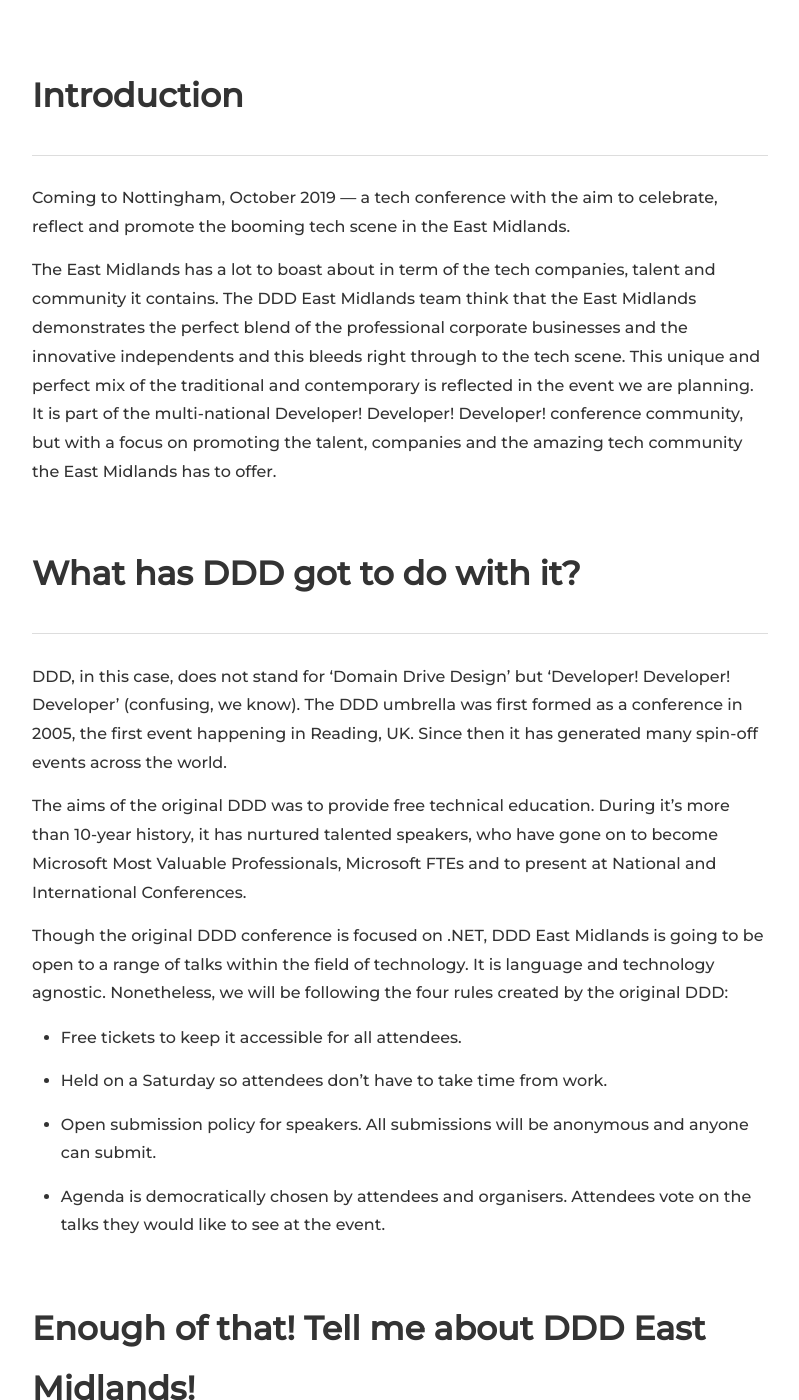
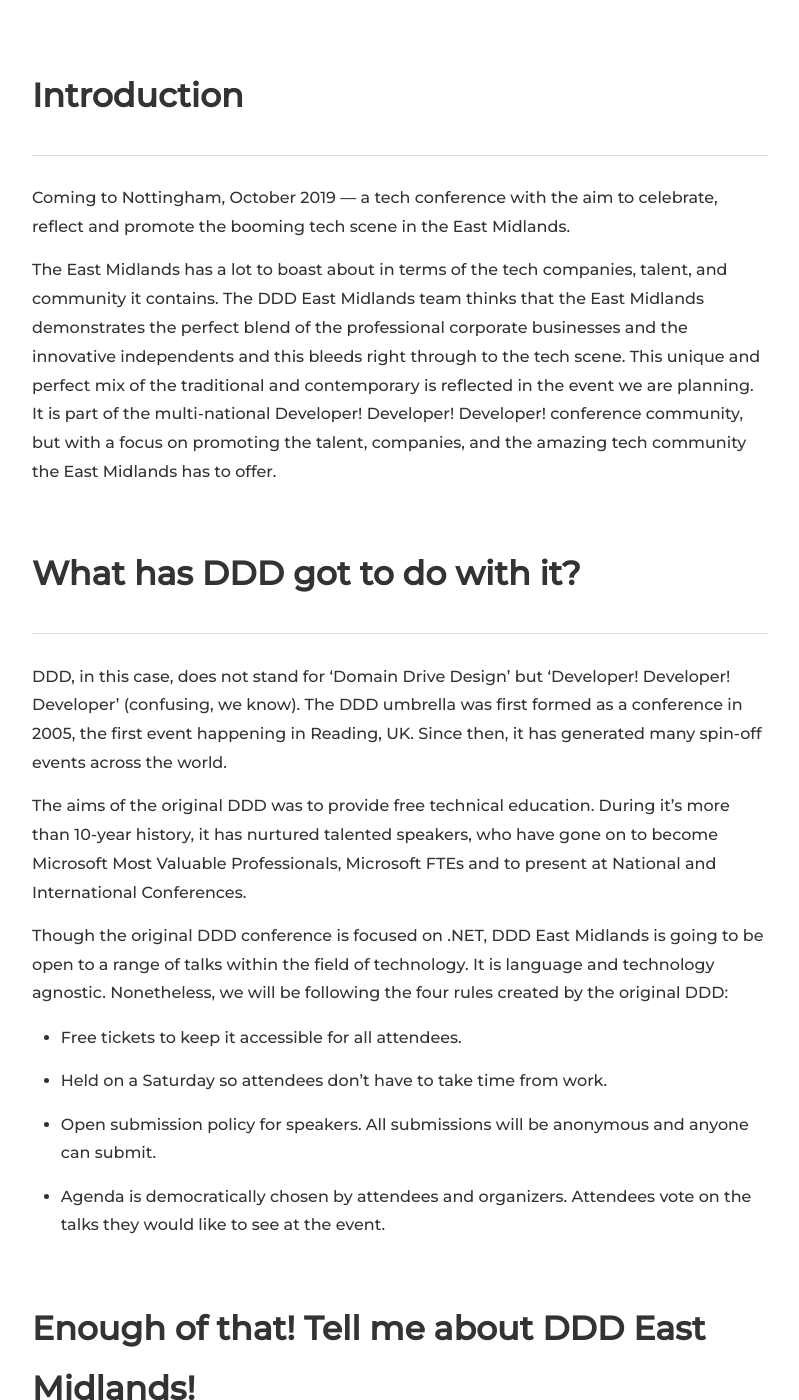
Before and after one commit to DDDEastMidlandsLimited/dddem-blog, a Jekyll site: the page built from _posts/2019-01-06-dddem-post.md, in a window 1280 px wide and 1400 px high, scrolled down 875 px. Shown: the whole window, without its empty margins (240-1039 px from the left). Built offline with Jekyll 4.4.1, drawn with Linux system fonts in a browser that asks for light colours; nearby versions of some CDN libraries; some of the changed text lies outside the part shown.

Commit message:
fixed some typos and added some oxford commas

```diff
--- a/_posts/2019-01-06-dddem-post.md
+++ b/_posts/2019-01-06-dddem-post.md
@@ -23,14 +23,14 @@
 
 Coming to Nottingham, October 2019 — a tech conference with the aim to celebrate, reflect and promote the booming tech scene in the East Midlands.
 
-The East Midlands has a lot to boast about in term of the tech companies, talent and community it contains. The DDD East Midlands team think that the East Midlands demonstrates the perfect blend of the professional corporate businesses and the innovative independents and this bleeds right through to the tech scene. This unique and perfect mix of the traditional and contemporary is reflected in the event we are planning. It is part of the multi-national Developer! Developer! Developer! conference community, but with a focus on promoting the talent, companies and the amazing tech community the East Midlands has to offer.
+The East Midlands has a lot to boast about in terms of the tech companies, talent, and community it contains. The DDD East Midlands team thinks that the East Midlands demonstrates the perfect blend of the professional corporate businesses and the innovative independents and this bleeds right through to the tech scene. This unique and perfect mix of the traditional and contemporary is reflected in the event we are planning. It is part of the multi-national Developer! Developer! Developer! conference community, but with a focus on promoting the talent, companies, and the amazing tech community the East Midlands has to offer.
 
 <br/>
 
 # What has DDD got to do with it?
 ---
 
-DDD, in this case, does not stand for ‘Domain Drive Design’ but ‘Developer! Developer! Developer’ (confusing, we know). The DDD umbrella was first formed as a conference in 2005, the first event happening in Reading, UK. Since then it has generated many spin-off events across the world.
+DDD, in this case, does not stand for ‘Domain Drive Design’ but ‘Developer! Developer! Developer’ (confusing, we know). The DDD umbrella was first formed as a conference in 2005, the first event happening in Reading, UK. Since then, it has generated many spin-off events across the world.
 
 The aims of the original DDD was to provide free technical education. During it’s more than 10-year history, it has nurtured talented speakers, who have gone on to become Microsoft Most Valuable Professionals, Microsoft FTEs and to present at National and International Conferences.
 
@@ -42,7 +42,7 @@
 
 - Open submission policy for speakers. All submissions will be anonymous and anyone can submit.
 
-- Agenda is democratically chosen by attendees and organisers. Attendees vote on the talks they would like to see at the event.
+- Agenda is democratically chosen by attendees and organizers. Attendees vote on the talks they would like to see at the event.
 
 <br/>
 
@@ -60,7 +60,7 @@
 
 ## Making it open to all.
 
-As an embodiment of the East Midlands tech community, we want to promote inclusivity, support and camaraderie. The event are going to support first-time speakers and encourage speakers from a variety of backgrounds in a number of ways:
+As an embodiment of the East Midlands tech community, we want to promote inclusivity, support, and camaraderie. The event are going to support first-time speakers and encourage speakers from a variety of backgrounds in a number of ways:
 
 - Tickets are free!
 - The organisers will be doing talks at East Midlands tech meetups on how to submit a strong talk description and ways to construct a talk if you are accepted.
@@ -73,7 +73,7 @@
 
 ## Supporting and endorsing the local tech community
 
-A key focus of DDD East Midlands is giving back to, celebrating and promoting the outstanding tech community that has grown in the East Midlands. There is a booming tech community in the East Midlands (just look at the number of events on https://nottingham.digital/). From slack groups to hackathons, there are a lot of opportunities for collaboration and friendship. The organisers are passionate about producing a high quality, well organised, professional event that echoes the qualities of the East Midlands: collaboration, innovation, inclusivity and camaraderie.
+A key focus of DDD East Midlands is giving back to, celebrating and promoting the outstanding tech community that has grown in the East Midlands. There is a booming tech community in the East Midlands (just look at the number of events on https://nottingham.digital/). From slack groups to hackathons, there are a lot of opportunities for collaboration and friendship. The organizers are passionate about producing a high quality, well organised, professional event that echoes the qualities of the East Midlands: collaboration, innovation, inclusivity, and camaraderie.
 
 We are thinking beyond the event. We don’t want to just encourage people to join our excellent community for just one day _(yes — we CAN be heroes, just for one day)_, but we want the effect to last beyond the conference
 
```
